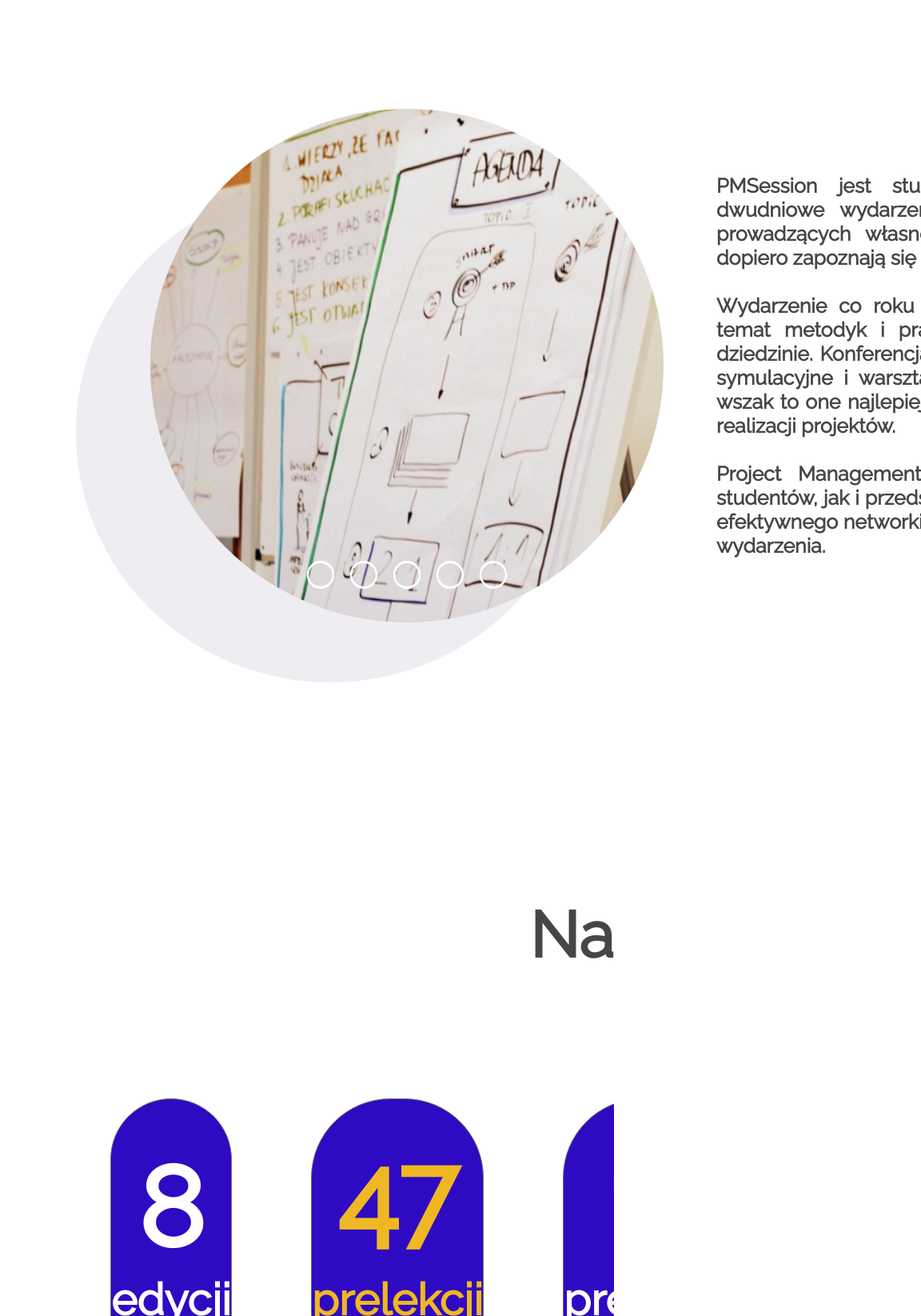
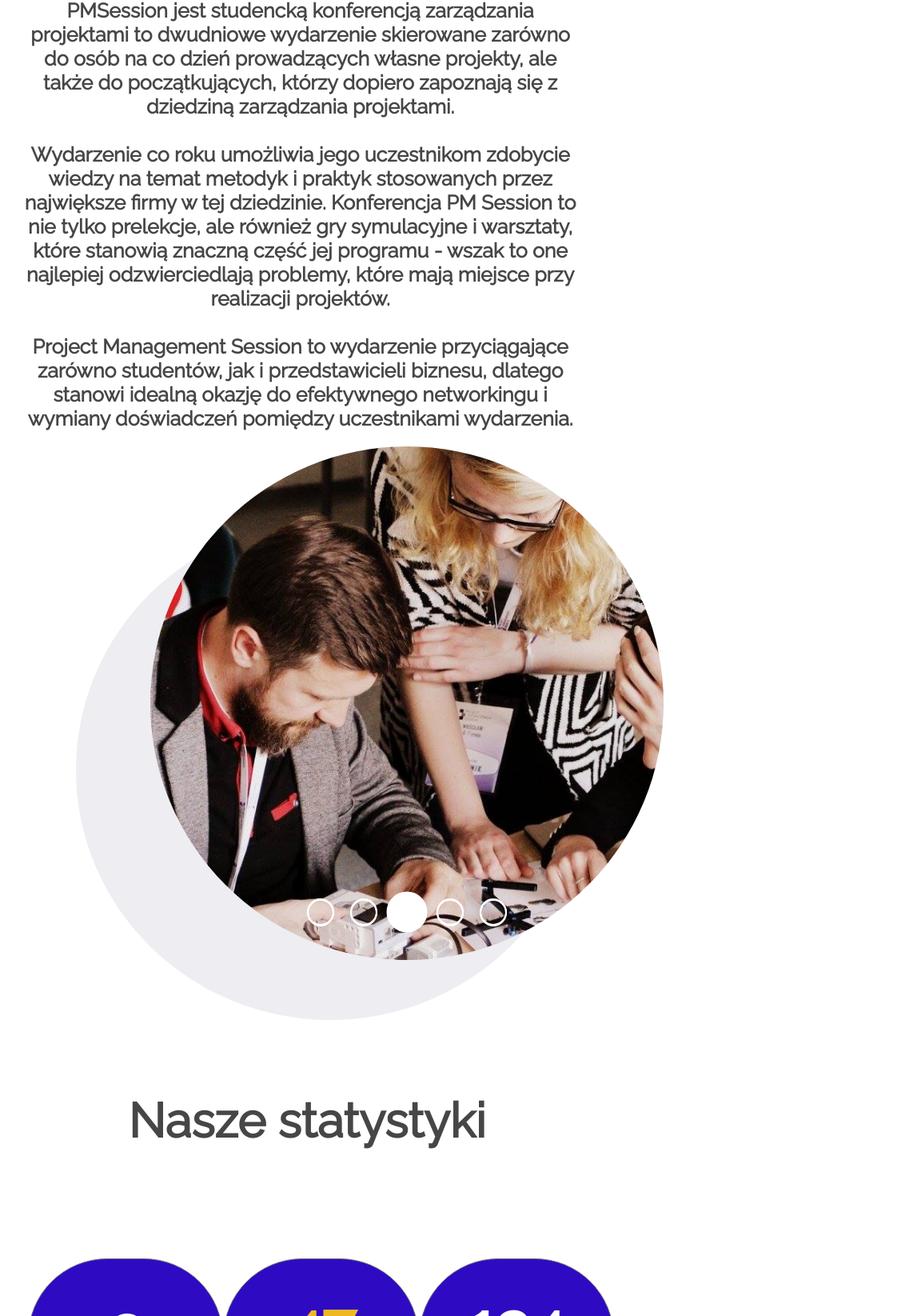
Before and after one commit to AlutkaG/PMSession, a React (Create React App) app in the folder frontend/: page / in a window 768 px wide. Shown: the part 1141-2786 px from the top of the page at 80% size, 1152 px wide, since content can reach past the window. Built offline with nearby package versions, Linux system fonts and the light colour scheme.

Commit message:
Added responsive styles

```diff
--- a/frontend/src/Components/AboutConference/AboutConference.css
+++ b/frontend/src/Components/AboutConference/AboutConference.css
@@ -199,7 +199,31 @@
 	}
 }
 
-@media (min-width: 501px) {
+@media (min-width: 501px) and (max-width: 1000px) {
+	.header-conf {
+		margin-left: 0px;
+		font-size: 60px;
+		width: 100vw;
+		height: 50px;
+		margin-top: 80px;
+	}
+	.text-conf {
+		width: 90vw;
+		margin-left: 30px;
+		text-align: center;
+		font-size: 25px;
+		margin-top: 60px;
+	}
+	.slider {
+		margin-top: 80px;
+	}
+
+	.about-full-screen {
+		display: none;
+	}
+}
+
+@media (min-width: 1001px) {
 	.about-mobile-screen {
 		display: none;
 	}
--- a/frontend/src/Components/Navbar/Navbar.css
+++ b/frontend/src/Components/Navbar/Navbar.css
@@ -7,6 +7,7 @@
 	top: 0;
 	padding-top: 0px;
 	overflow-y: hidden;
+	overflow-x: hidden;
 	background-color: #ffffff;
 	box-shadow: -1px 13px 29px 0px rgba(0, 0, 0, 0.17);
 	z-index: 2;
@@ -60,7 +61,13 @@
 	}
 }
 
-@media (min-width: 501px) {
+@media (min-width: 501px) and (max-width: 1000px) {
+	.top-nav-links-right {
+		display: none;
+	}
+}
+
+@media (min-width: 1001px) {
 	.icon-menu {
 		display: none;
 	}
--- a/frontend/src/Components/SideNavbar/SideNavbar.css
+++ b/frontend/src/Components/SideNavbar/SideNavbar.css
@@ -36,7 +36,7 @@
 	margin-top: 30px;
 }
 
-@media (min-width: 500px) {
+@media (min-width: 1001px) {
 	.side-nav {
 		display: none;
 	}
--- a/frontend/src/Components/Sponsors/Sponsors.css
+++ b/frontend/src/Components/Sponsors/Sponsors.css
@@ -45,8 +45,19 @@
 	}
 }
 
-@media (min-width: 501px) {
-	.spon-mobile-screen {
+@media screen and (min-width: 501px) and (max-width: 1000px) {
+	.spon-header {
+		width: 100vw;
+		height: 50px;
+		font-size: 60px;
+		margin-left: 0;
+		margin-top: -400px;
+	}
+	.spon-name {
+		font-size: 40px;
+		margin-top: 80px;
+	}
+	.spon-full-screen {
 		display: none;
 	}
 }
--- a/frontend/src/Components/Statistics/Statistics.css
+++ b/frontend/src/Components/Statistics/Statistics.css
@@ -97,8 +97,40 @@
 	}
 }
 
-@media (min-width: 501px) {
+@media (min-width: 501px) and (max-width: 1000px) {
+	.stat-header {
+		width: 100vw;
+		height: 50px;
+		font-size: 60px;
+		margin-top: 50px;
+		margin-left: 0px;
+	}
+
+	.stat-box {
+		width: 250px;
+		height: 250px;
+		margin: auto;
+	}
+	.stat-row1,
+	.stat-row2 {
+		margin-left: 35px;
+	}
+
+	.stat-number {
+		font-size: 80px;
+	}
+
+	.stat-text {
+		font-size: 35px;
+	}
+
 	.stat-mobile-screen {
 		display: none;
 	}
 }
+
+@media (min-width: 1001px) {
+	.stat-mobile-screen {
+		display: none;
+	}
+}
--- a/frontend/src/Components/Statistics/Statistics.js
+++ b/frontend/src/Components/Statistics/Statistics.js
@@ -12,13 +12,29 @@ const Statistics = () => {
 							<div className='stat-number' style={{ marginTop: "53px" }}>
 								8
 							</div>
-							<div className='stat-text'>edycji</div>
+							<div
+								className='stat-text'
+								style={
+									window.matchMedia("(min-width:501px) and (max-width:1000px)")
+										? { marginTop: "-60px" }
+										: { marginTop: "0px" }
+								}
+							>
+								edycji
+							</div>
 						</div>
 						<div className='stat-box'>
 							<div className='stat-number yellow' style={{ marginTop: "38px" }}>
 								47
 							</div>
-							<div className='stat-text yellow' style={{ marginTop: "15px" }}>
+							<div
+								className='stat-text yellow'
+								style={
+									window.matchMedia("(min-width:501px) and (max-width:1000px)")
+										? { marginTop: "-50px" }
+										: { marginTop: "15px" }
+								}
+							>
 								prelekcji
 							</div>
 						</div>
@@ -26,7 +42,14 @@ const Statistics = () => {
 							<div className='stat-number' style={{ marginTop: "38px" }}>
 								134
 							</div>
-							<div className='stat-text' style={{ marginTop: "15px" }}>
+							<div
+								className='stat-text'
+								style={
+									window.matchMedia("(min-width:501px) and (max-width:1000px)")
+										? { marginTop: "-50px" }
+										: { marginTop: "15px" }
+								}
+							>
 								prelegentów
 							</div>
 						</div>
@@ -36,7 +59,14 @@ const Statistics = () => {
 							<div className='stat-number' style={{ marginTop: "47px" }}>
 								974
 							</div>
-							<div className='stat-text' style={{ marginTop: "18px" }}>
+							<div
+								className='stat-text'
+								style={
+									window.matchMedia("(min-width:501px) and (max-width:1000px)")
+										? { marginTop: "-50px" }
+										: { marginTop: "18px" }
+								}
+							>
 								uczestników
 							</div>
 						</div>
@@ -44,7 +74,14 @@ const Statistics = () => {
 							<div className='stat-number yellow' style={{ marginTop: "47px" }}>
 								69
 							</div>
-							<div className='stat-text yellow' style={{ marginTop: "18px" }}>
+							<div
+								className='stat-text yellow'
+								style={
+									window.matchMedia("(min-width:501px) and (max-width:1000px)")
+										? { marginTop: "-50px" }
+										: { marginTop: "18px" }
+								}
+							>
 								warsztatów
 							</div>
 						</div>
@@ -52,7 +89,14 @@ const Statistics = () => {
 							<div className='stat-number' style={{ marginTop: "47px" }}>
 								8
 							</div>
-							<div className='stat-text' style={{ marginTop: "18px" }}>
+							<div
+								className='stat-text'
+								style={
+									window.matchMedia("(min-width:501px) and (max-width:1000px)")
+										? { marginTop: "-50px" }
+										: { marginTop: "18px" }
+								}
+							>
 								symulacji
 							</div>
 						</div>
--- a/frontend/src/Components/Thoughts/Thoughts.css
+++ b/frontend/src/Components/Thoughts/Thoughts.css
@@ -99,7 +99,7 @@
 	}
 }
 
-@media (min-width: 501px) {
+@media (min-width: 1001px) {
 	.info {
 		position: absolute;
 		top: 25%;
@@ -108,3 +108,39 @@
 		display: none;
 	}
 }
+
+@media (min-width: 501px) and (max-width: 1000px) {
+	.info {
+		position: absolute;
+		top: 25%;
+	}
+	.th-mobile-screen {
+		display: none;
+	}
+	.th-header {
+		width: 100vw;
+		height: 50px;
+		font-size: 60px;
+		margin-top: -850px;
+		margin-left: 0px;
+	}
+
+	.th-img {
+		width: 200px;
+		height: 200px;
+		border-radius: 100%;
+		margin-left: 20px;
+	}
+
+	.th-text {
+		margin-left: -130px;
+	}
+
+	.info {
+		width: 500px;
+		text-align: center;
+		font-size: 20px;
+		margin-left: 20px;
+		margin-top: -40px;
+	}
+}
--- a/frontend/src/Components/TopWave/TopWave.css
+++ b/frontend/src/Components/TopWave/TopWave.css
@@ -170,7 +170,10 @@
 	}
 }
 
-@media (min-width: 501px) {
+@media (min-width: 501px) and (max-width: 1000px) {
+	.wave-text {
+		padding-left: 50px;
+	}
 	.wave-text3 {
 		width: 499px;
 		float: left;
@@ -184,3 +187,18 @@
 		display: none;
 	}
 }
+
+@media (min-width: 1001px) {
+	.wave-text3 {
+		width: 499px;
+		float: left;
+	}
+
+	.wave-text4 {
+		width: 313px;
+		float: right;
+	}
+	.wave-session-mobile-screen {
+		display: none;
+	}
+}
```
Also changed, not shown: 1 other file (tests, documents, lock files or other folders).
